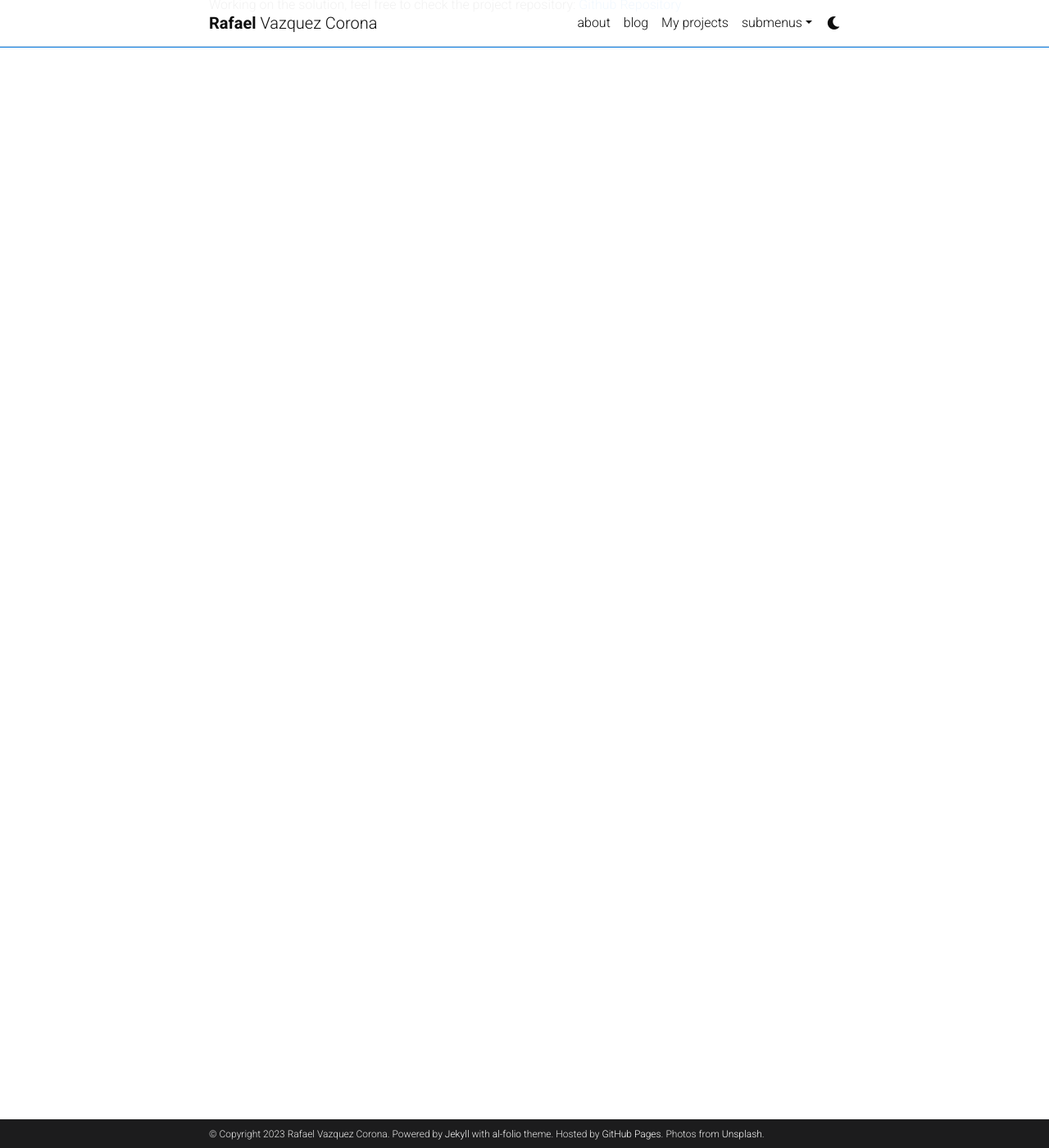
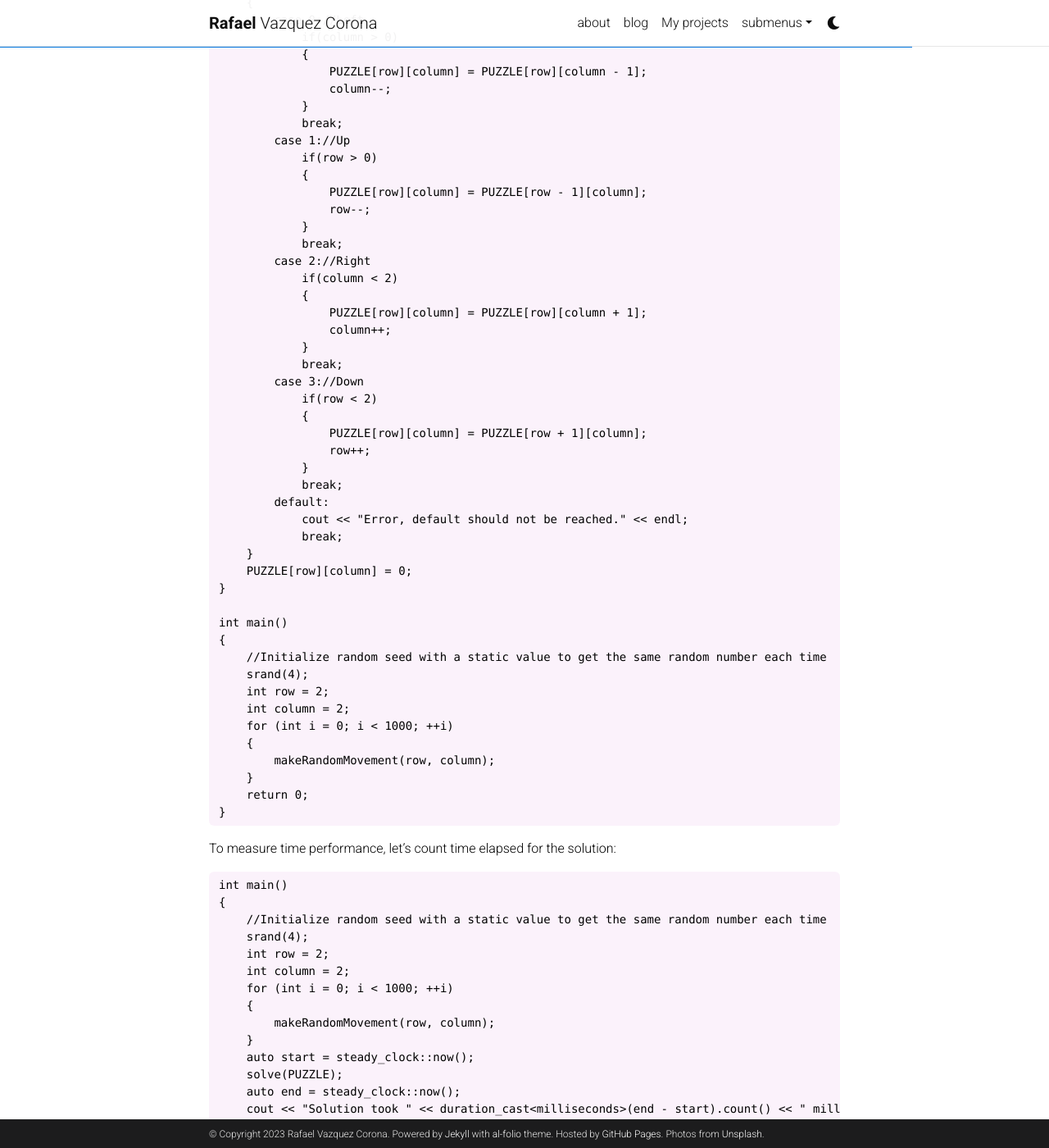
Before and after one commit to RafaelVC89/rafaelvc89.github.io, a Jekyll site: the page built from _projects/1_project.md, in a window 1280 px wide and 1400 px high, scrolled down 915 px. Shown: the whole window at 82% size. Built offline with Jekyll 4.4.1, drawn with Linux system fonts in a browser that asks for light colours; comment, search, counter and statistics services are not loaded; a style sheet for code colours, icons or effects is not loaded; some of the changed text lies outside the part shown.

Commit message:
Added main file code to project1_puzzle

````diff
--- a/_projects/1_project.md
+++ b/_projects/1_project.md
@@ -22,15 +22,89 @@ The solution will be created using C++.
 
 Let's start by creating the puzzle and making random movements:
 
-{% highlight cpp %}
-#include iostream
+{% raw %}
+```cpp
+char PUZZLE[3][3] =
+    {1, 2, 3,
+     4, 5, 6,
+     7, 8, 0};
 
-using namespace std;
+void makeRandomMovement(int &row, int &column)
+{
+    int movement = rand() % 4;
+    switch (movement)
+    {
+        case 0://Left
+            if(column > 0)
+            {
+                PUZZLE[row][column] = PUZZLE[row][column - 1];
+                column--;
+            }
+            break;
+        case 1://Up
+            if(row > 0)
+            {
+                PUZZLE[row][column] = PUZZLE[row - 1][column];
+                row--;
+            }
+            break;
+        case 2://Right
+            if(column < 2)
+            {
+                PUZZLE[row][column] = PUZZLE[row][column + 1];
+                column++;
+            }
+            break;
+        case 3://Down
+            if(row < 2)
+            {
+                PUZZLE[row][column] = PUZZLE[row + 1][column];
+                row++;
+            }
+            break;
+        default:
+            cout << "Error, default should not be reached." << endl;
+            break;
+    }
+    PUZZLE[row][column] = 0;
+}
 
 int main()
 {
+    //Initialize random seed with a static value to get the same random number each time
+    srand(4);
+    int row = 2;
+    int column = 2;
+    for (int i = 0; i < 1000; ++i)
+    {
+        makeRandomMovement(row, column);
+    }
     return 0;
 }
-{% endhighlight %}
+```
+{% endraw %}
+
+
+To measure time performance, let's count time elapsed for the solution:
+{% raw %}
+```cpp
+int main()
+{
+    //Initialize random seed with a static value to get the same random number each time
+    srand(4);
+    int row = 2;
+    int column = 2;
+    for (int i = 0; i < 1000; ++i)
+    {
+        makeRandomMovement(row, column);
+    }
+    auto start = steady_clock::now();
+    solve(PUZZLE);
+    auto end = steady_clock::now();
+    cout << "Solution took " << duration_cast<milliseconds>(end - start).count() << " milliseconds." << endl;
+    return 0;
+}
+```
+{% endraw %}
 
 Working on the solution, feel free to check the project repository: [Github Repository](https://github.com/RafaelVC89/puzzle1_numbers)
````
